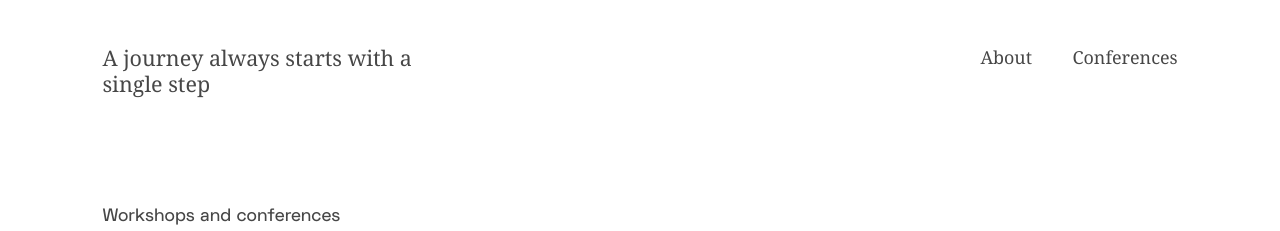
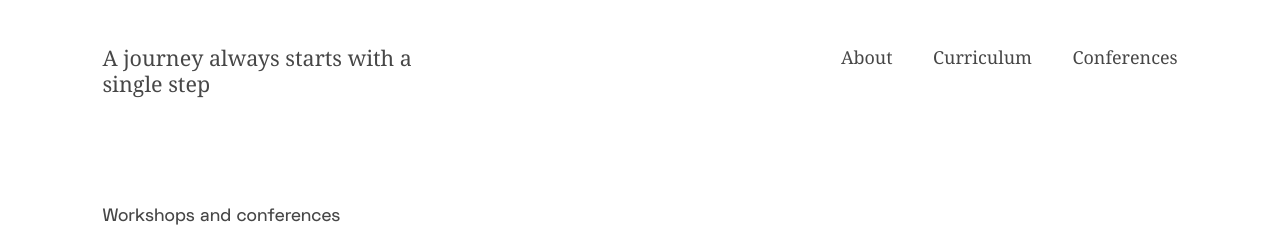
Before and after one commit to andrearafanelli/andrearafanelli.github.io, a Jekyll site: the page built from conferences.html, in a window 1280 px wide. Shown: the top 231 px of the page. Built offline with Jekyll 4.4.1, drawn with Linux system fonts in a browser that asks for light colours.

Commit message:
Update titlebar.html

```diff
--- a/_includes/titlebar.html
+++ b/_includes/titlebar.html
@@ -6,7 +6,9 @@
     <div class="navs">
 
       <a href="/about/" class="nav__item " >About</a>
+      <a href="/cv/" class="nav__item " >Curriculum</a>
       <a href="/conferences/" class="nav__item " >Conferences</a>
+
 
     </div>
   </section>
```
